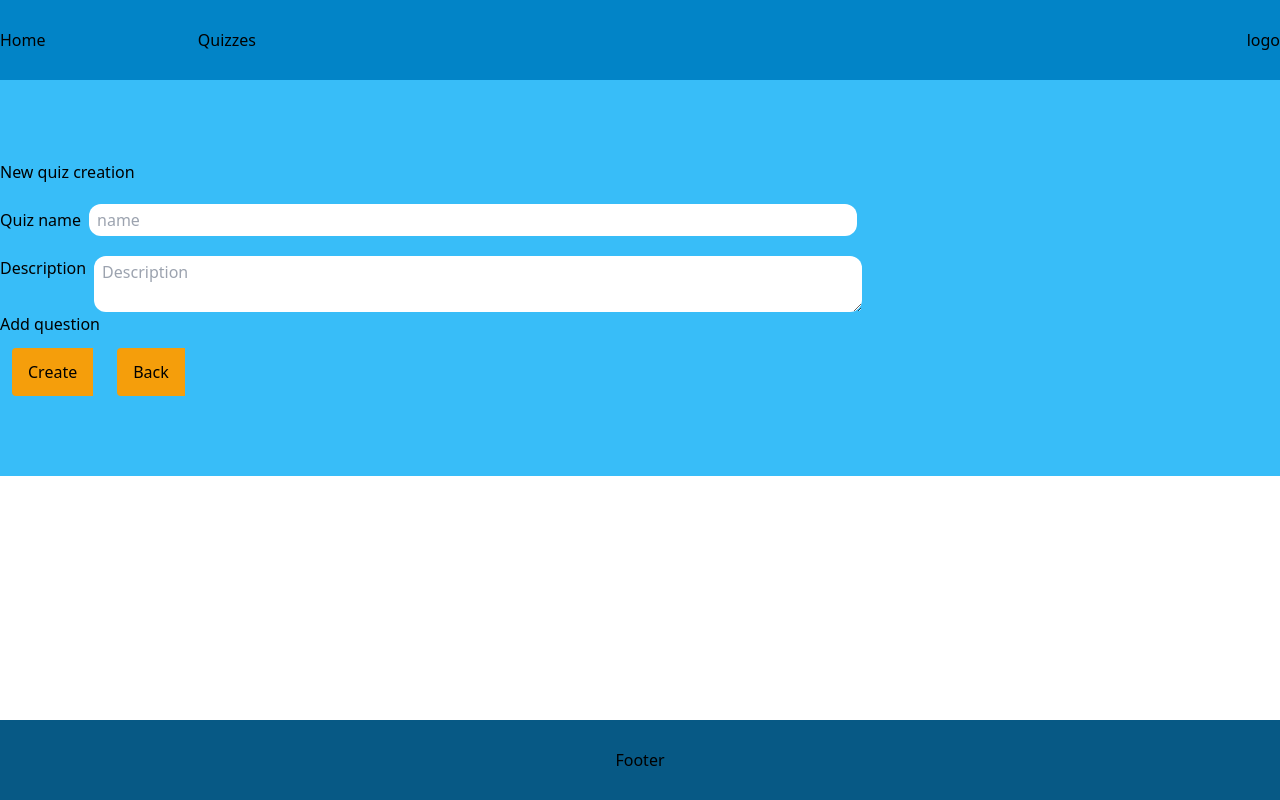
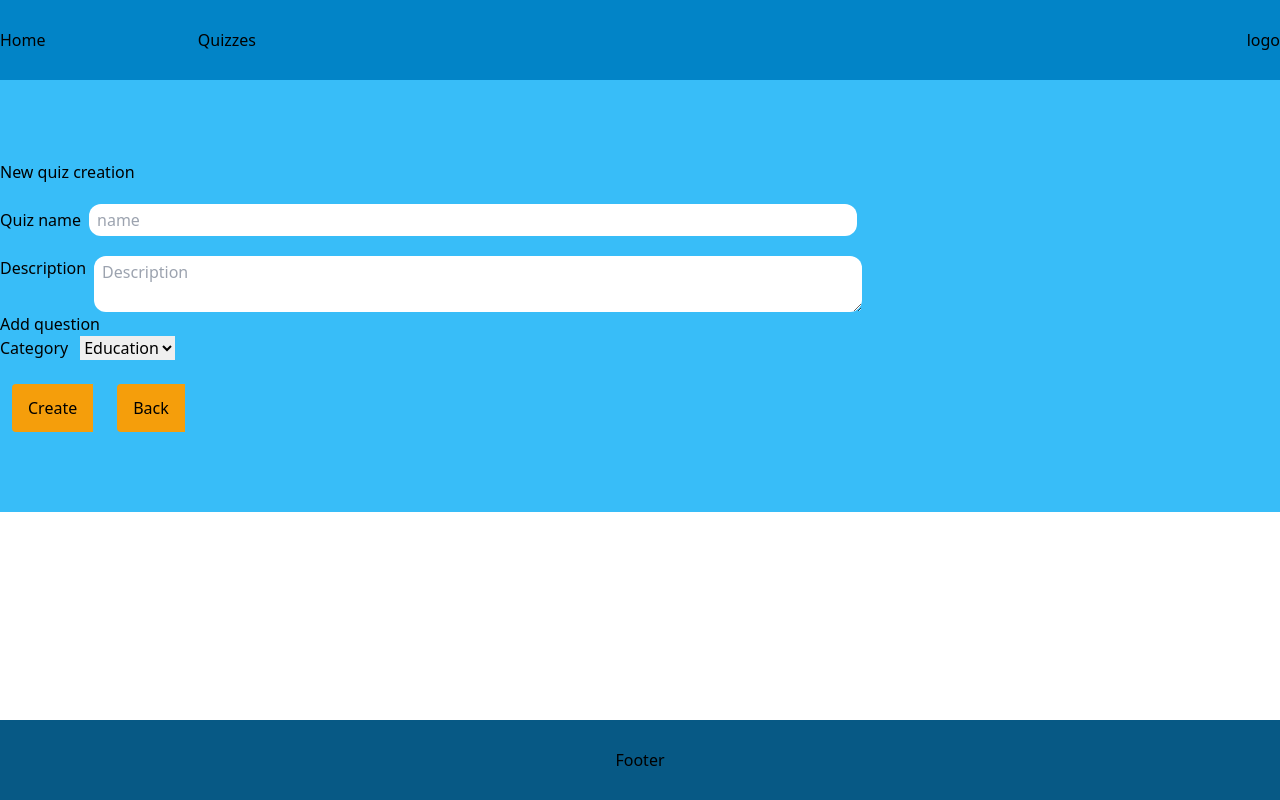
Before and after one commit to GiorgiMazm/Quiz, a Nuxt app: page /newQuiz in a window 1280 px wide. Built offline with nearby package versions, Linux system fonts and the light colour scheme.

Commit message:
fix create and edit quiz with quiz category

```diff
--- a/src/components/QuizCard.vue
+++ b/src/components/QuizCard.vue
@@ -11,7 +11,7 @@ const props = defineProps({
 });
 const quizLink = `/quizView-${props.quiz.id}`;
 function editQuiz() {
-  useRouter().push(`editQuiz-${props.quiz.id}`);
+  useRouter().push(`/editQuiz-${props.quiz.id}`);
 }
 </script>
 
--- a/src/pages/editQuiz-[id].vue
+++ b/src/pages/editQuiz-[id].vue
@@ -2,10 +2,14 @@
 import Quiz from "~/types/Quiz";
 import { XMarkIcon } from "@heroicons/vue/24/solid";
 import Question from "~/types/Question";
+import { QuizCategory } from "~/types/QuizCategory";
 
 const { getQuizById, updateQuiz } = useQuiz();
 const quiz: Quiz = await getQuizById(useRoute().params?.id.toString());
 const questions = reactive(quiz.questionList);
+const QuizCategoryList = Object.values(QuizCategory).filter(
+  (category) => category !== "All"
+);
 function addQuestion() {
   questions.push({
     options: [],
@@ -133,7 +137,14 @@ function handleQuizUpdate() {
               </div>
             </div>
             <button @click.prevent="addQuestion">Add question</button>
-            <br />
+            <div>
+              <label>Category</label>
+              <select v-model="quiz.category" name="category" class="ml-3 mb-3">
+                <option v-for="category in QuizCategoryList" :value="category">
+                  {{ category }}
+                </option>
+              </select>
+            </div>
             <button
               class="mx-3 py-3 px-4 bg-amber-500 mt-3 inline-block hover:bg-red-600 rounded-l"
               @click.prevent="handleQuizUpdate"
--- a/src/pages/newQuiz.vue
+++ b/src/pages/newQuiz.vue
@@ -1,7 +1,11 @@
 <script setup lang="ts">
 import { XMarkIcon } from "@heroicons/vue/24/solid";
 import Quiz from "~/types/Quiz";
-
+import { QuizCategory } from "~/types/QuizCategory";
+const QuizCategoryList = Object.values(QuizCategory).filter(
+  (category) => category !== "All"
+);
+const category: Ref<QuizCategory> = ref(QuizCategory.Education);
 const name = ref("");
 const description = ref("");
 const questions = ref<
@@ -32,7 +36,8 @@ async function handleCreateQuiz() {
     name: name.value,
     description: description.value,
     questionList: questions.value,
-  } as Quiz);
+    category: category.value,
+  } as unknown as Quiz);
 
   await useRouter().push("/quizzes");
 }
@@ -146,7 +151,14 @@ async function handleCreateQuiz() {
               </div>
             </div>
             <button @click.prevent="addQuestion">Add question</button>
-            <br />
+            <div>
+              <label>Category</label>
+              <select v-model="category" name="category" class="ml-3 mb-3">
+                <option v-for="category in QuizCategoryList" :value="category">
+                  {{ category }}
+                </option>
+              </select>
+            </div>
             <button
               class="mx-3 py-3 px-4 bg-amber-500 mt-3 inline-block hover:bg-red-600 rounded-l"
               @click.prevent="handleCreateQuiz"
--- a/src/types/Quiz.ts
+++ b/src/types/Quiz.ts
@@ -1,16 +1,26 @@
 import Question from "~/types/Question";
 import { ObjectId } from "bson";
+import { QuizCategory } from "~/types/QuizCategory";
 export default class Quiz {
+  get category(): QuizCategory {
+    return this._category;
+  }
+
+  set category(value: QuizCategory) {
+    this._category = value;
+  }
   constructor(
     name: string,
     questionList: Question[],
     description: string,
-    id: ObjectId
+    id: ObjectId,
+    category: QuizCategory
   ) {
     this._name = name;
     this._questionList = questionList;
     this._description = description;
     this._id = id;
+    this._category = category;
   }
 
   private _isActive: boolean = false;
@@ -18,6 +28,7 @@ export default class Quiz {
   private _name: string;
   private _id: ObjectId;
   private _description: string;
+  private _category: QuizCategory;
 
   get isActive(): boolean {
     return this._isActive;
--- a/src/types/QuizCategory.ts
+++ b/src/types/QuizCategory.ts
@@ -3,4 +3,5 @@ export enum QuizCategory {
   Education = "Education",
   Fun = "Fun",
   Sport = "Sport",
+  Other = "Other",
 }
```
Also changed, not shown: 2 other files (tests, documents, lock files or other folders).
